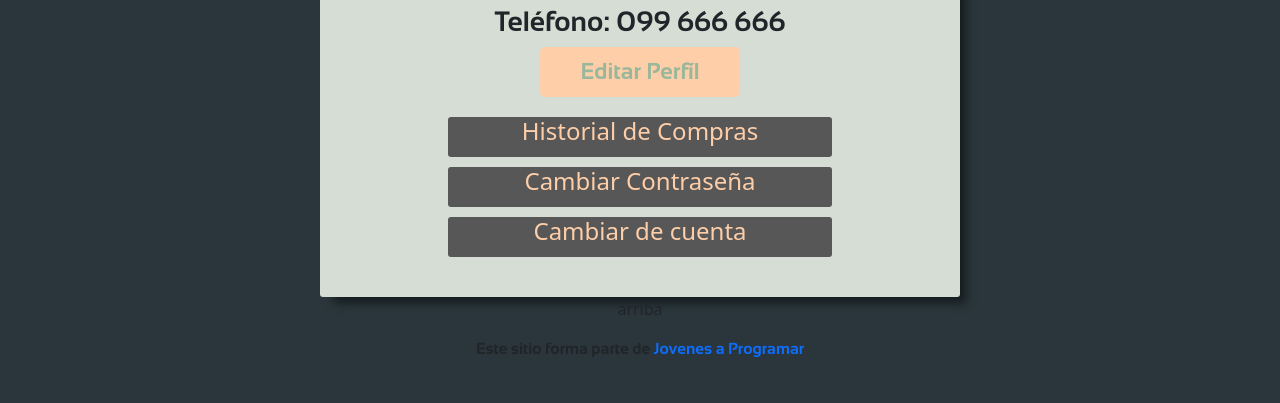
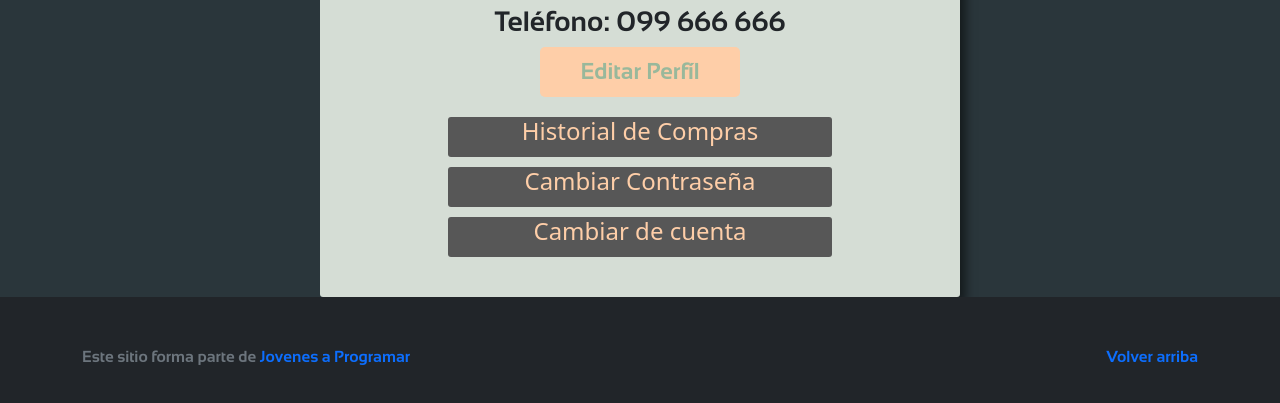
Before and after one commit to alexanderustra/JaP-eComerce, a plain HTML site: page my-profile.html in a window 1280 px wide. Shown: the part 591-994 px from the top of the page. Before the commit the page ends 968 px from the top, so only its background shows below. Drawn offline with Linux system fonts and the light colour scheme.

Commit message:
Update my-profile.html

```diff
--- a/my-profile.html
+++ b/my-profile.html
@@ -64,12 +64,15 @@
         <a href="#"><h4>Cambiar Contraseña</h4></a>
         <a href="login.html"><h4>Cambiar de cuenta</h4></a>
       </div>
-  </div>
-arriba</a>
-      </p>
-      <p>Este sitio forma parte de <a href="https://jovenesaprogramar.edu.uy/" target="_blank">Jovenes a Programar</a></p>
-    </div>
-  </footer>
+   </main>
+      <footer class="text-muted">
+        <div class="container">
+          <p class="float-end">
+            <a href="#">Volver arriba</a>
+          </p>
+          <p>Este sitio forma parte de <a href="https://jovenesaprogramar.edu.uy/" target="_blank">Jovenes a Programar</a></p>
+        </div>
+      </footer>
   <script src="js/bootstrap.bundle.min.js"></script>
   <script src="js/init.js"></script>
   <script src="js/my-profile.js"></script>
```
